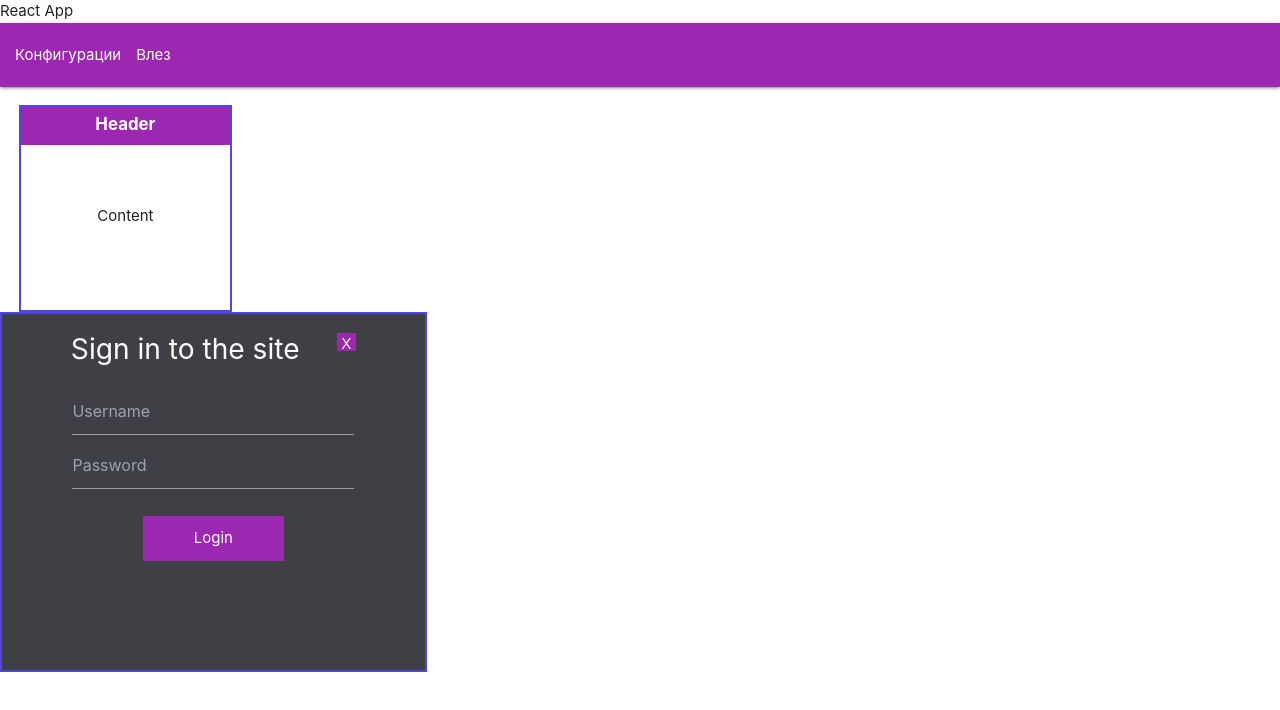
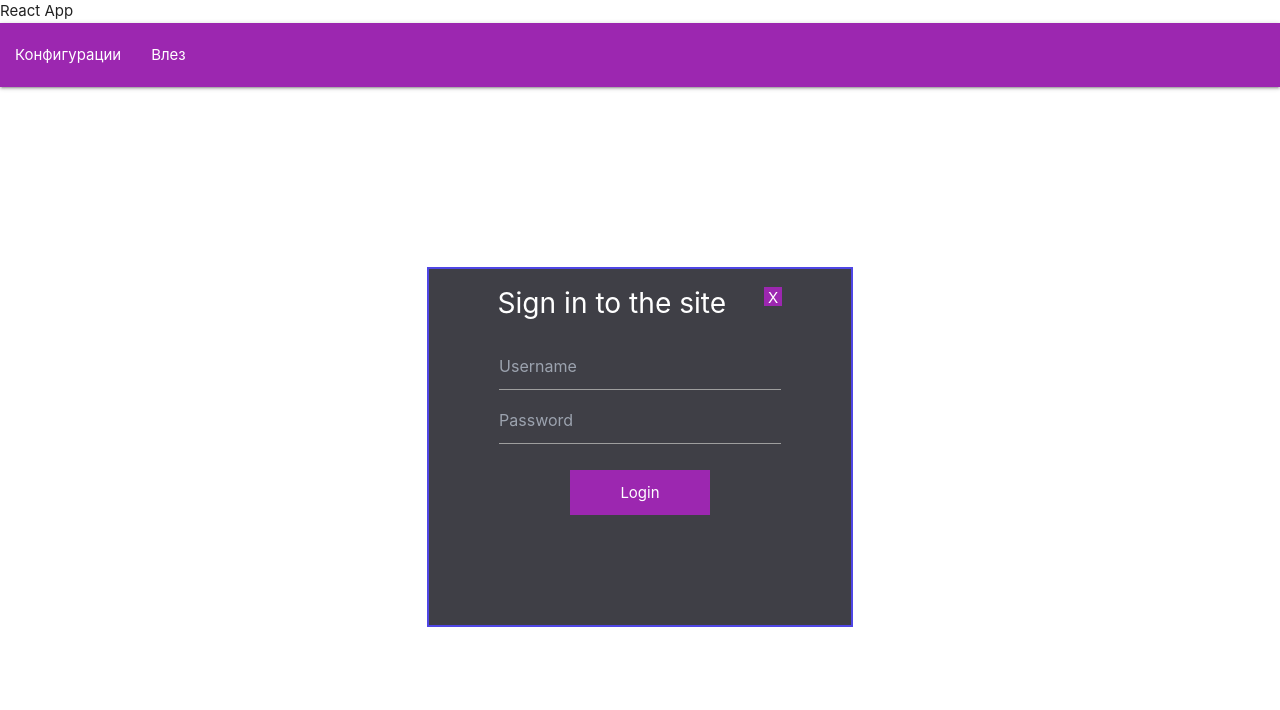
Before and after one commit to martinmarinov150402/PCBuilding, a React (Create React App) app: page / in a window 1280 px wide. Both pictures are taken after a click on the item "Влез". Shown: the top 710 px of the page. Built offline with nearby package versions, Linux system fonts and the light colour scheme.

Commit message:
Implemented configuration page and make some components responsive

```diff
--- /dev/null
+++ b/src/ConfigurationPage.tsx
@@ -0,0 +1,31 @@
+import './MainPage.css';
+import NavBar from './components/NavBar';
+import { PartCard } from './components/PartCard';
+
+export function ConfigurationPage({configurationId} : {configurationId: number}) {
+
+    return (
+        <div className='bg-zinc-700 w-full h-full absolute flex flex-row'>
+
+                <div className = "flex flex-col w-2/5 lg:w-1/5 h-full border-solid border-2 bodrer-white">
+                    <img src="https://cdn-icons-png.flaticon.com/512/147/147144.png" className='w-2/3 mt-10 ml-3 lg:ml-16' alt=''></img>
+                    <div className='text-white text-lg mt-5 p-10'>
+                        <h1 className='mt-5'>Username: </h1>
+                        <h1 className='mt-5'>Role: </h1>
+                        <h1 className='mt-5'>Posted on: </h1>
+                    </div>
+                </div>
+
+                <div className='flex flex-col lg:flex-row w-3/5 lg:w-4/5'>
+
+                <PartCard/>
+                <PartCard></PartCard>
+
+                </div>
+
+
+
+        </div>
+    )
+
+}
--- a/src/MainPage.css
+++ b/src/MainPage.css
@@ -21,6 +21,10 @@
   }
 }
 
+.fill-window
+{
+  height: 100%;
+}
 .App-header {
   background-color: #282c34;
   min-height: 100vh;
--- a/src/components/LoginModal.tsx
+++ b/src/components/LoginModal.tsx
@@ -16,7 +16,7 @@ export function LoginModal({visible, onCloseClick}:{visible:boolean, onCloseClic
     },
   })
     return (
-        <div className = {"w-1/3 h-96 fixed bg-zinc-700 items-center border-2 border-solid border-indigo-600 flex flex-col " + (visible ? "visible" : "invisible")}>
+        <div className = {"w-full lg:w-1/3 h-96 fixed bg-zinc-700 absolute lg:left-1/3 top-1/3 items-center border-2 border-solid border-indigo-600 flex flex-col " + (visible ? "visible" : "invisible")}>
             <div className = "flex flex-line">
                 <h1 className="text-white font text-3xl mt-5">Sign in to the site</h1>
                 <div onClick={() => onCloseClick()} className="text-white ml-10 mt-5 items-end purple accent-5 w-5 h-5 text-center">X</div>
--- a/src/components/NavBar.tsx
+++ b/src/components/NavBar.tsx
@@ -5,7 +5,7 @@ function NavBar({onLoginClick}: {onLoginClick: ()=>void})
         <div className="nav-wrapper purple accent-5">
           <ul id="nav-mobile" className="left hide-on-med-and-down">
             <li><a href="#">Конфигурации</a></li>
-            <li onClick={() => onLoginClick()}>Влез</li>
+            <li onClick={() => onLoginClick()}><a href="#">Влез</a></li>
           </ul>
         </div>
       </nav>
--- /dev/null
+++ b/src/components/PartCard.tsx
@@ -0,0 +1,8 @@
+export function PartCard(){
+
+    return (
+        <div className = 'w-4/5 lg:w-1/5 h-1/3 border-2 border-solid border-indigo-600 ml-5 mt-5'>
+
+        </div>
+    )
+}
--- a/src/index.tsx
+++ b/src/index.tsx
@@ -1,15 +1,16 @@
 import React from 'react';
 import ReactDOM from 'react-dom/client';
 import './index.css';
-import MainPage from './MainPage';
+import MainPage from './layout';
 import reportWebVitals from './reportWebVitals';
+import { ConfigurationPage } from './ConfigurationPage';
 
 const root = ReactDOM.createRoot(
   document.getElementById('root') as HTMLElement
 );
 root.render(
   <React.StrictMode>
-    <MainPage />
+    <MainPage/>
   </React.StrictMode>
 );
 reportWebVitals();
--- a/src/MainPage.tsx
+++ b/src/layout.tsx
@@ -3,13 +3,13 @@ import './MainPage.css';
 import NavBar from './components/NavBar';
 import { ConfigurationDesc } from './components/ConfigurationDesc';
 import { LoginModal } from './components/LoginModal';
+import { ConfigurationPage } from './ConfigurationPage';
 
 function MainPage() {
   const [loginModalVisible, setLoginModalVisible] = useState(false);
   return (
     <>
       <NavBar onLoginClick={() => setLoginModalVisible(true)}></NavBar>
-      <ConfigurationDesc></ConfigurationDesc>
       <LoginModal visible = {loginModalVisible} onCloseClick={() => setLoginModalVisible(false)}></LoginModal>
     </>
   );
```
